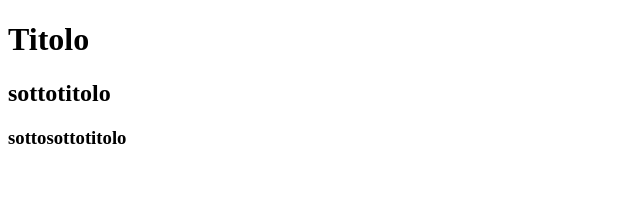
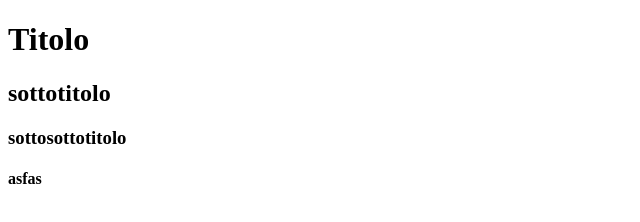
Before and after one commit to FrancescoFlavioMartinelli/Esempio_GIT, a plain HTML site: page index.html in a window 1280 px wide. Shown: the full height of the page, 0-640 px from the left. Drawn offline with Linux system fonts and the light colour scheme.

Commit message:
aggiunto h4 e feature

```diff
--- a/index.html
+++ b/index.html
@@ -13,5 +13,7 @@
     <h2>sottotitolo</h2>
     <h3>sottosottotitolo</h3>
 
+    <h4>asfas</h4>
+
 </body>
 </html>
```
Also changed, not shown: assets/script/feature.js (added).
